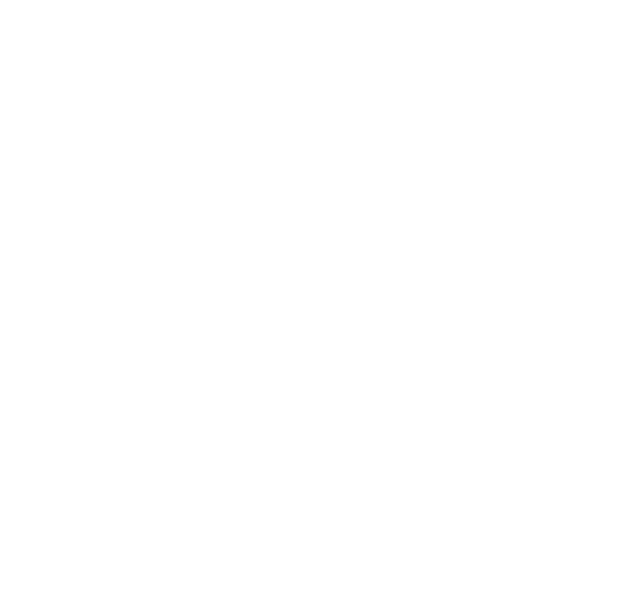
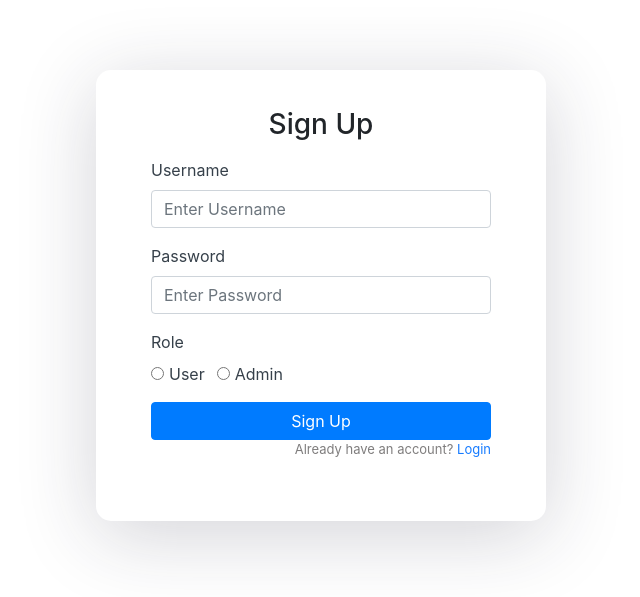
Before and after one commit to RenanEtAl/ticket-app-frontend, a React (Create React App) app in the folder ticket-fe/: page /sign-up in a window 1280 px wide. Shown: the part 105-702 px from the top of the page, without its empty margins (319-959 px from the left). Built offline with nearby package versions, Linux system fonts and the light colour scheme.

Commit message:
fixed app.js & radio input component typo, helper method, login and register component

```diff
--- a/ticket-fe/src/App.js
+++ b/ticket-fe/src/App.js
@@ -10,7 +10,7 @@
         <Switch>
           <Route exact path="/" component={Login} />
           <Route exact path="/sign-in" component={Login} />
-          <Route exact path="sign-up" component={Register} />
+          <Route exact path="/sign-up" component={Register} />
         </Switch>
       </div>
     </Router>
--- a/ticket-fe/src/components/auth/Login.jsx
+++ b/ticket-fe/src/components/auth/Login.jsx
@@ -1,11 +1,86 @@
-import React from 'react'
+import React, { useState, useEffect } from "react";
+import PropTypes from "prop-types";
+import { Link } from "react-router-dom";
+import { FormInput } from "../reusable/FormInput";
+import { Button } from "../reusable/Button";
+import { validateInputs } from "../../helpers/Helpers";
 
-const Login = () => {
-    return (
-        <div>
-            log in here
-        </div>
-    )
-}
+const Login = (props) => {
+  const [user, setUser] = useState({
+    data: {
+      username: "",
+      password: "",
+    },
+  });
+  const [error, setError] = useState({
+    usernameError: "",
+    passwordError: "",
+  });
 
-export default Login
+  const { username, password } = user.data;
+  const { usernameError, passwordError } = error;
+
+  const onChange = (event) => {
+    const { name, value } = event.target;
+    const { data } = user;
+    setUser({
+      data: { ...data, [name]: value }, // match the name with the value
+    });
+  };
+
+  const onLoginUser = (event) => {
+    event.preventDefault();
+
+    const isValid = validateInputs(user.data, setError);
+    // login
+    if (isValid) {
+      console.log(user.data);
+    }
+  };
+  return (
+    <div className="auth-wrapper">
+      <div className="auth-inner">
+        <form onSubmit={onLoginUser}>
+          <h3>Sign In</h3>
+          <div className="form-group">
+            <FormInput
+              type="text"
+              name="username"
+              label="Username"
+              className="form-control"
+              placeholder="Enter Username"
+              value={username}
+              error={usernameError}
+              onChange={onChange}
+            />
+          </div>
+          <div className="form-group">
+            <FormInput
+              type="password"
+              name="password"
+              label="Password"
+              className="form-control"
+              placeholder="Enter Password"
+              value={password}
+              error={passwordError}
+              onChange={onChange}
+            />
+          </div>
+
+          <Button
+            className="btn btn-primary btn-block"
+            type="submit"
+            label="Sign In"
+          />
+          <p className="forgot-password text-right">
+            Not yet registered? <Link to={"/sign-up"}>Register</Link>
+          </p>
+        </form>
+      </div>
+    </div>
+  );
+};
+
+Login.propTypes = {};
+
+export default Login;
--- a/ticket-fe/src/components/auth/Register.jsx
+++ b/ticket-fe/src/components/auth/Register.jsx
@@ -1,17 +1,48 @@
-import React from "react";
+import React, { useState, useEffect } from "react";
 import PropTypes from "prop-types";
+import { Link } from "react-router-dom";
 import "./Auth.css";
 import { FormInput } from "../reusable/FormInput";
+import { RadioInput } from "../reusable/RadioInput";
+import { Button } from "../reusable/Button";
+import { validateInputs } from "../../helpers/Helpers";
 
 const Register = (props) => {
+  const [user, setUser] = useState({
+    data: { username: "", password: "", role: "" },
+  });
 
-    const onChange = () => {
+  const [error, setError] = useState({
+    usernameError: "",
+    passwordError: "",
+    roleError: "",
+  });
 
+  const { username, password } = user.data;
+  const { usernameError, passwordError, roleError } = error;
+
+  const onChange = (event) => {
+    const { name, value } = event.target;
+    const { data } = user;
+    setUser({
+      data: { ...data, [name]: value }, // match the name with the value
+    });
+  };
+  const onRegisterUser = (event) => {
+    event.preventDefault();
+    console.log(user);
+    // validate
+    const isValid = validateInputs(user.data, setError);
+
+    if (isValid) {
+      // create user
+      console.log(user.data);
     }
+  };
   return (
     <div className="auth-wrapper">
       <div className="auth-inner">
-        <form>
+        <form onSubmit={onRegisterUser}>
           <h3>Sign Up</h3>
           <div className="form-group">
             <FormInput
@@ -37,7 +68,42 @@
               onChange={onChange}
             />
           </div>
+          <div className="form-group">
+            <label>Role</label>
+            <br />
+            <div className="form-check form-check-inline">
+              <RadioInput
+                labelClassName="form-check-label"
+                className="form-check-input"
+                id="inlineRadio1"
+                name="role"
+                value="User"
+                error={roleError}
+                onChange={onChange}
+              />
+            </div>
+            <div className="form-check form-check-inline">
+              <RadioInput
+                labelClassName="form-check-label"
+                className="form-check-input"
+                id="inlineRadio2"
+                name="role"
+                value="Admin"
+                error={roleError}
+                onChange={onChange}
+              />
+            </div>
+          </div>
+          <Button
+            className="btn btn-primary btn-block"
+            type="submit"
+            label="Sign Up"
+          />
+          <p className="forgot-password text-right">
+            Already have an account? <Link to={"/sign-in"}>Login</Link>
+          </p>
         </form>
+
       </div>
     </div>
   );
--- a/ticket-fe/src/components/reusable/RadioInput.jsx
+++ b/ticket-fe/src/components/reusable/RadioInput.jsx
@@ -15,7 +15,7 @@
         onChange={onChange}
       />
       <label
-        classname={labelClassName}
+        className={labelClassName}
         htmlFor={id}
         style={{ color: error ? "red" : "#36404a", fontWeight: "normal" }}
       >
--- /dev/null
+++ b/ticket-fe/src/helpers/Helpers.js
@@ -0,0 +1,38 @@
+export const validateInputs = (userData, setError) => {
+  const { username, password, role } = userData;
+  let errorMsg = {
+    usernameError: "",
+    passwordError: "",
+    roleError: "",
+  };
+
+  let formValid = true;
+
+  if (!username) {
+    formValid = false;
+    errorMsg.usernameError = "Please enter a username";
+  }
+  if (typeof username !== undefined) {
+    if (username.length <= 3 || username.length > 12) {
+      formValid = false;
+      errorMsg.usernameError = "Username must be between 4 and 12 characters";
+    }
+  }
+  if (!password) {
+    formValid = false;
+    errorMsg.passwordError = "Please enter password";
+  }
+  if (typeof password !== undefined) {
+    // /^.*(?=.{6,})(?=.*\d)(?=.*[a-z])(?=.*[a-a])(?=.*[@#$%&]).*$/
+    if (!password.match(/^.*(?=.{6,})(?=.*\d)(?=.*[a-z])(?=.*[a-z]).*$/)) {
+      formValid = false;
+      errorMsg.passwordError = "Password requires at least 6 characters";
+    }
+  }
+  if (role === "") {
+    formValid = false;
+    errorMsg.roleError = "Please select a role";
+  }
+  setError(errorMsg);
+  return formValid;
+};
```
